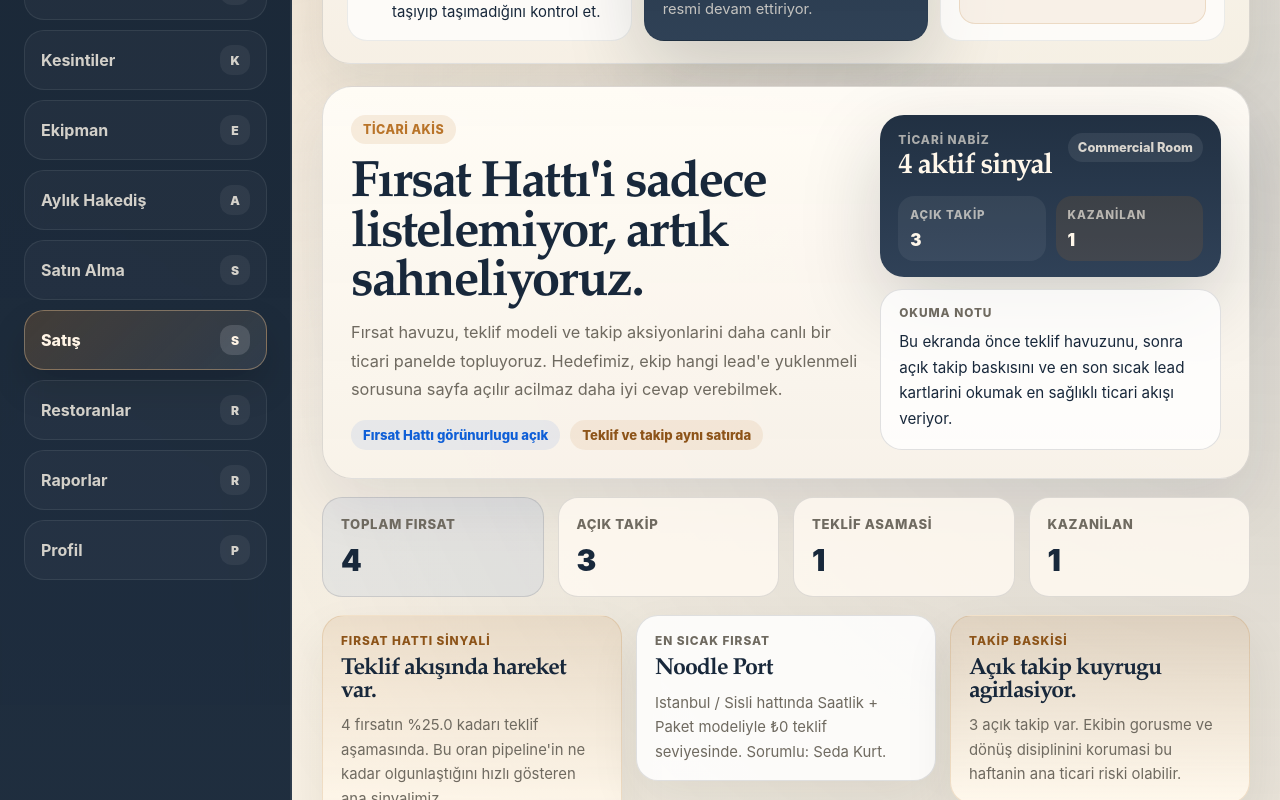
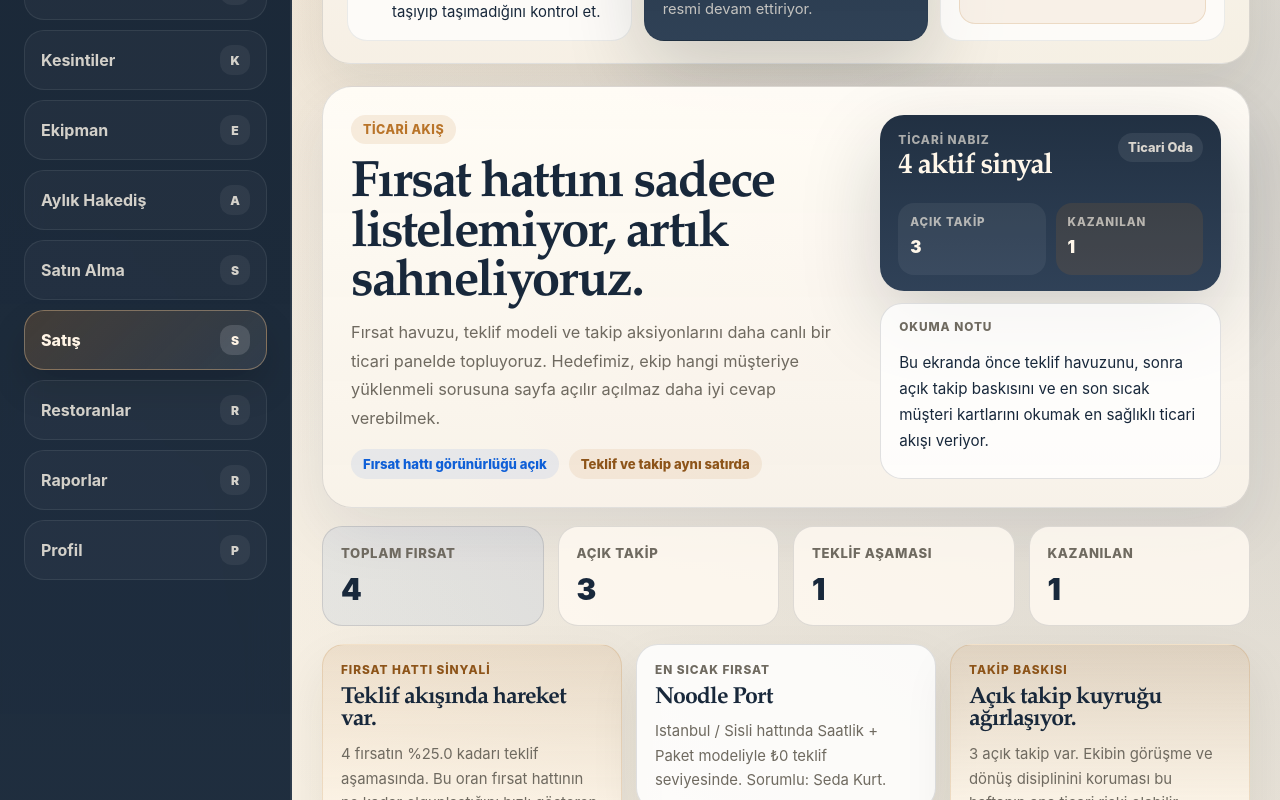
Before and after one commit to catkapinda/catkapinda-crm, a Next.js app in the folder v2/frontend/: page /preview/sales in a window 1280 px wide. Shown: the part 720-1520 px from the top of the page. Built offline with nearby package versions, Linux system fonts and the light colour scheme.

Commit message:
Polish sales and equipment Turkish copy

```diff
--- a/v2/frontend/app/sales/page.tsx
+++ b/v2/frontend/app/sales/page.tsx
@@ -256,22 +256,22 @@ export default function SalesPage() {
             : proposalRatio >= 20
               ? "Teklif akışında hareket var."
               : "Teklif hacmi daha fazla itis isteyebilir.",
-        body: `${dashboard.summary.total_entries} fırsatın %${proposalRatio.toFixed(1)} kadarı teklif aşamasında. Bu oran pipeline'in ne kadar olgunlaştığını hızlı gösteren ana sinyalimiz.`,
+        body: `${dashboard.summary.total_entries} fırsatın %${proposalRatio.toFixed(1)} kadarı teklif aşamasında. Bu oran fırsat hattının ne kadar olgunlaştığını hızlı gösteren ana sinyalimiz.`,
         tone: proposalRatio >= 35 ? "ink" : "accent",
       },
       {
         eyebrow: "En Sıcak Fırsat",
         title: topOpportunity ? topOpportunity.restaurant_name : "Sıcak fırsat sinyali henüz yok.",
         body: topOpportunity
-          ? `${topOpportunity.city} / ${topOpportunity.district} hattında ${topOpportunity.pricing_model_label} modeliyle ${formatCurrency(topOpportunity.proposed_quote)} teklif seviyesinde. Sorumlu: ${topOpportunity.assigned_owner || "Atanmadi"}.`
-          : "Yeni fırsat kayıtları geldikçe bu alan hangi lead'in daha cok dikkat istedigini öne çıkaracak.",
+          ? `${topOpportunity.city} / ${topOpportunity.district} hattında ${topOpportunity.pricing_model_label} modeliyle ${formatCurrency(topOpportunity.proposed_quote)} teklif seviyesinde. Sorumlu: ${topOpportunity.assigned_owner || "Atanmadı"}.`
+          : "Yeni fırsat kayıtları geldikçe bu alan hangi müşterinin daha çok dikkat istediğini öne çıkaracak.",
         tone: "paper",
       },
       {
-        eyebrow: followUpPressure ? "Takip Baskisi" : "Kapanış Ritmi",
-        title: followUpPressure ? "Açık takip kuyrugu agirlasiyor." : "Kazanilan fırsat ritmi korunuyor.",
+        eyebrow: followUpPressure ? "Takip Baskısı" : "Kapanış Ritmi",
+        title: followUpPressure ? "Açık takip kuyruğu ağırlaşıyor." : "Kazanılan fırsat ritmi korunuyor.",
         body: followUpPressure
-          ? `${dashboard.summary.open_follow_up} açık takip var. Ekibin gorusme ve dönüş disiplinini korumasi bu haftanin ana ticari riski olabilir.`
+          ? `${dashboard.summary.open_follow_up} açık takip var. Ekibin görüşme ve dönüş disiplinini koruması bu haftanın ana ticari riski olabilir.`
           : `${dashboard.summary.won_count} kazanılan fırsat ve %${winRatio.toFixed(1)} dönüşüm, mevcut hattın kapanış tarafında güven verdiğini gösteriyor.`,
         tone: followUpPressure ? "accent" : "paper",
       },
@@ -322,7 +322,7 @@ export default function SalesPage() {
                   textTransform: "uppercase",
                 }}
               >
-                Ticari Akis
+                Ticari Akış
               </div>
               <div style={{ display: "grid", gap: "10px", maxWidth: "72ch" }}>
                 <h1
@@ -334,7 +334,7 @@ export default function SalesPage() {
                     fontWeight: 700,
                   }}
                 >
-                  Fırsat Hattı'i sadece listelemiyor, artık sahneliyoruz.
+                  Fırsat hattını sadece listelemiyor, artık sahneliyoruz.
                 </h1>
                 <p
                   style={{
@@ -345,9 +345,9 @@ export default function SalesPage() {
                     fontSize: "1.02rem",
                   }}
                 >
-                  Fırsat havuzu, teklif modeli ve takip aksiyonlarini daha canlı bir
-                  ticari panelde topluyoruz. Hedefimiz, ekip hangi lead'e yuklenmeli
-                  sorusuna sayfa açılır acilmaz daha iyi cevap verebilmek.
+                  Fırsat havuzu, teklif modeli ve takip aksiyonlarını daha canlı bir
+                  ticari panelde topluyoruz. Hedefimiz, ekip hangi müşteriye yüklenmeli
+                  sorusuna sayfa açılır açılmaz daha iyi cevap verebilmek.
                 </p>
               </div>
               <div
@@ -368,7 +368,7 @@ export default function SalesPage() {
                     fontWeight: 800,
                   }}
                 >
-                  Fırsat Hattı görünurlugu açık
+                  Fırsat hattı görünürlüğü açık
                 </span>
                 <span
                   style={{
@@ -422,7 +422,7 @@ export default function SalesPage() {
                         letterSpacing: "0.08em",
                       }}
                     >
-                      Ticari Nabiz
+                      Ticari Nabız
                     </div>
                     <div
                       style={{
@@ -446,7 +446,7 @@ export default function SalesPage() {
                       fontWeight: 800,
                     }}
                   >
-                    Commercial Room
+                    Ticari Oda
                   </div>
                 </div>
                 <div
@@ -494,7 +494,7 @@ export default function SalesPage() {
                         letterSpacing: "0.08em",
                       }}
                     >
-                      Kazanilan
+                      Kazanılan
                     </div>
                     <div style={{ marginTop: "8px", fontSize: "1.05rem", fontWeight: 900 }}>
                       {dashboard?.summary.won_count ?? 0}
@@ -532,7 +532,7 @@ export default function SalesPage() {
                   }}
                 >
                   Bu ekranda önce teklif havuzunu, sonra açık takip baskısını ve en son
-                  sıcak lead kartlarini okumak en sağlıklı ticari akışı veriyor.
+                  sıcak müşteri kartlarını okumak en sağlıklı ticari akışı veriyor.
                 </div>
               </article>
             </div>
@@ -562,7 +562,7 @@ export default function SalesPage() {
               lineHeight: 1.7,
             }}
           >
-            Satış servisine su anda erisilemiyor. Backend hazır oldugunda bu ekran
+            Satış servisine şu anda erişilemiyor. Arka uç hazır olduğunda bu ekran
             canlı fırsat özetini gösterecek.
           </div>
         ) : (
@@ -576,8 +576,8 @@ export default function SalesPage() {
             >
               {metricCard("Toplam Fırsat", String(dashboard.summary.total_entries), "accent")}
               {metricCard("Açık Takip", String(dashboard.summary.open_follow_up))}
-              {metricCard("Teklif Asamasi", String(dashboard.summary.proposal_stage))}
-              {metricCard("Kazanilan", String(dashboard.summary.won_count))}
+              {metricCard("Teklif Aşaması", String(dashboard.summary.proposal_stage))}
+              {metricCard("Kazanılan", String(dashboard.summary.won_count))}
             </div>
 
             <div
@@ -615,7 +615,7 @@ export default function SalesPage() {
                 <div>
                   <h2 style={{ margin: 0, fontSize: "1.1rem" }}>Son Ticari Sinyaller</h2>
                   <p style={{ margin: "6px 0 0", color: "var(--muted)", lineHeight: 1.65 }}>
-                    Ekip nereye donmeli sorusunu hızlandıran en güncel lead hareketleri.
+                    Ekip nereye dönmeli sorusunu hızlandıran en güncel müşteri hareketleri.
                   </p>
                 </div>
                 <span
@@ -739,7 +739,7 @@ export default function SalesPage() {
                           Sorumlu
                         </div>
                         <div style={{ marginTop: "7px", fontWeight: 900 }}>
-                          {entry.assigned_owner || "Atanmadi"}
+                          {entry.assigned_owner || "Atanmadı"}
                         </div>
                       </div>
                     </div>
```
Also changed, not shown: v2/frontend/app/equipment/page.tsx (+17 -17 lines).
